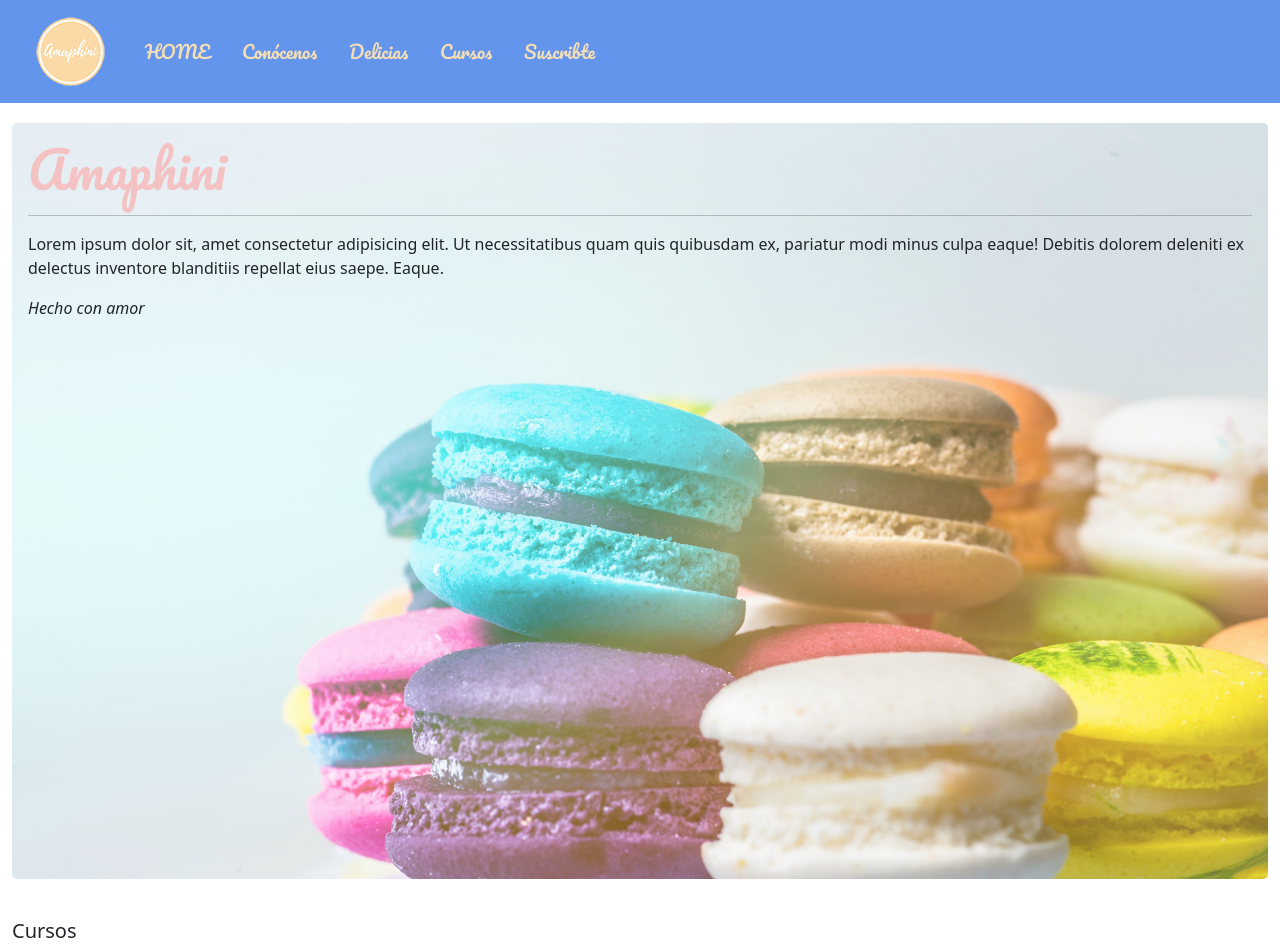
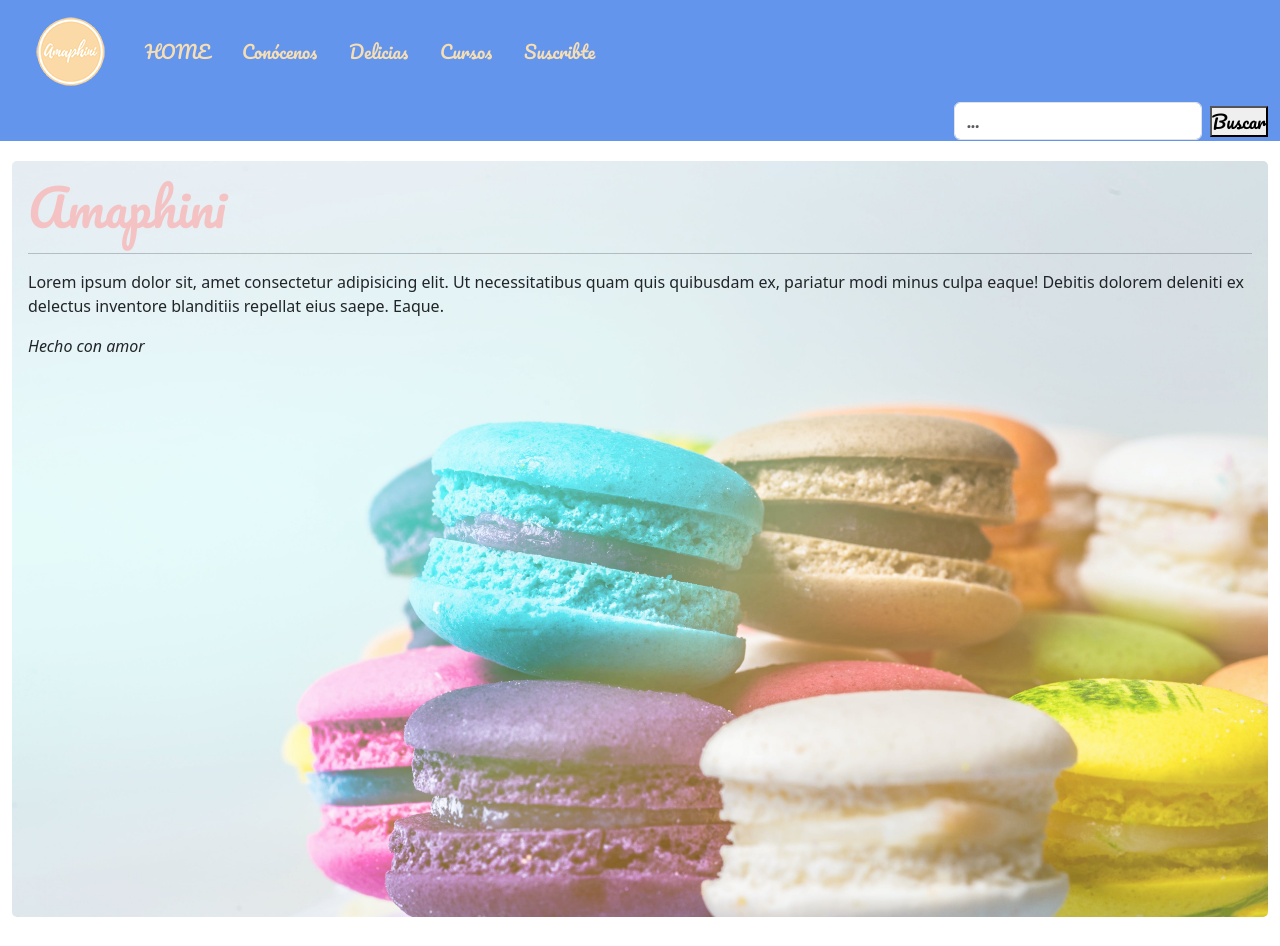
Before and after one commit to RMachin89/PF-RMachin, a website: page index.html in a window 1280 px wide. Shown: the top 946 px of the page. Drawn offline with nearby package versions, Linux system fonts and the light colour scheme.

Commit message:
cambios navbar

```diff
--- a/index.html
+++ b/index.html
@@ -39,6 +39,10 @@
         </li>
         <li class="nav-item">
           <a class="nav-link" href="pages/contacto.html">Suscribte</a>
+        </li>
+        <li class="offset-9 col-md-3">
+            <input class="form-control me-2" type="search" placeholder="...">
+            <button type="submit">Buscar</button>
         </li>
       </ul>
     </nav>
--- a/scss/_navbar.scss
+++ b/scss/_navbar.scss
@@ -8,7 +8,7 @@ nav {
     font-size:large;
     li {
         display: flex;
-        align-items: center;
+        justify-content: center;
         .nav-link {
             text-decoration: none;
             color: $color-fuente;
```
